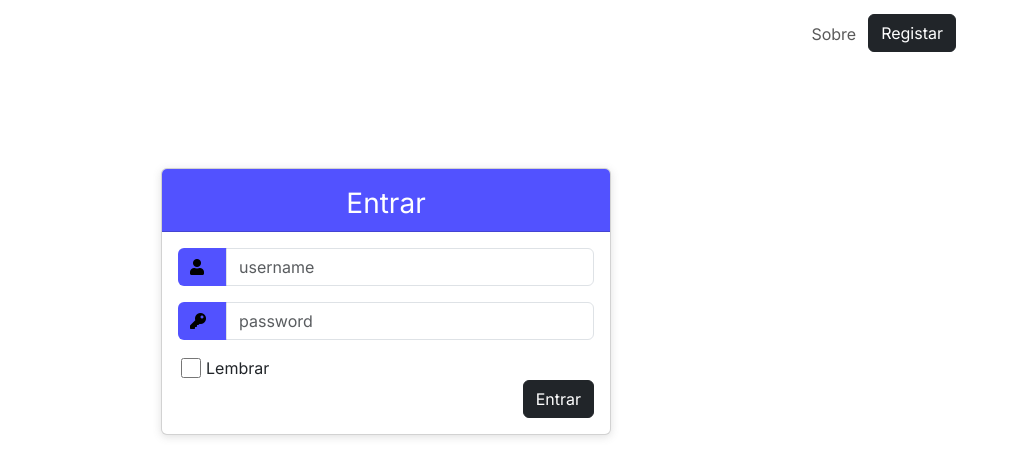
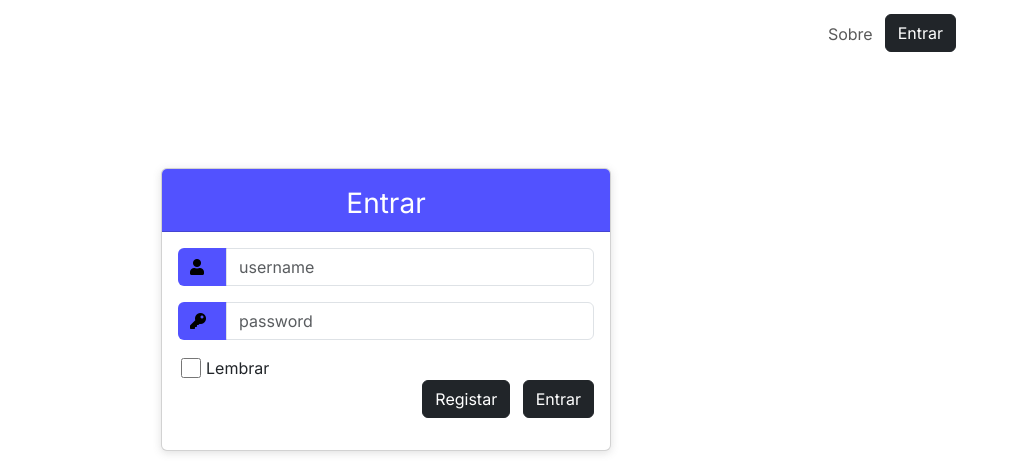
Before and after one commit to pw-m2-g1/pw-m2-g1.github.io, a plain HTML site: page page/sign_in.html in a window 1280 px wide. Shown: the top 468 px of the page, 254-1280 px from the left. Drawn offline with nearby package versions, Linux system fonts and the light colour scheme; files that its build step writes are made by us from their sources; a web font is replaced by a local one.

Commit message:
Acrescentar botão de registar no form de login

```diff
--- a/page/sign_in.html
+++ b/page/sign_in.html
@@ -30,7 +30,7 @@
 					<a class="nav-link" href="./about.html">Sobre</a>
 				</li>
 				<li class="nav-item ms-auto">
-					<a class="btn btn-dark ms-1" href="./sign_up.html">Registar</a>
+					<a class="btn btn-dark ms-1" href="./sign_in.html">Entrar</a>
 				</li>
 			</ul>
 		</div>
@@ -60,9 +60,10 @@
 					<div class="row align-items-center remember">
 						<input type="checkbox">Lembrar</input>
 					</div>
-					<div class="form-group">
-						<div class="float-end">
-							<button type="button" class="btn btn-dark">Entrar</button>
+					<div class="form-group float-end">
+						<div class="ms-1">
+							<button type="button" class="btn btn-dark me-1"><a class="text-decoration-none text-white" href="./sign_up.html">Registar</a></button>
+							<button type="button" class="btn btn-dark ms-1"><a class="text-decoration-none text-white" href="/">Entrar</a></button>
 						</div>
 					</div>
 				</form>
```
Also changed, not shown: page/sign_up.html (+3 -3 lines).
